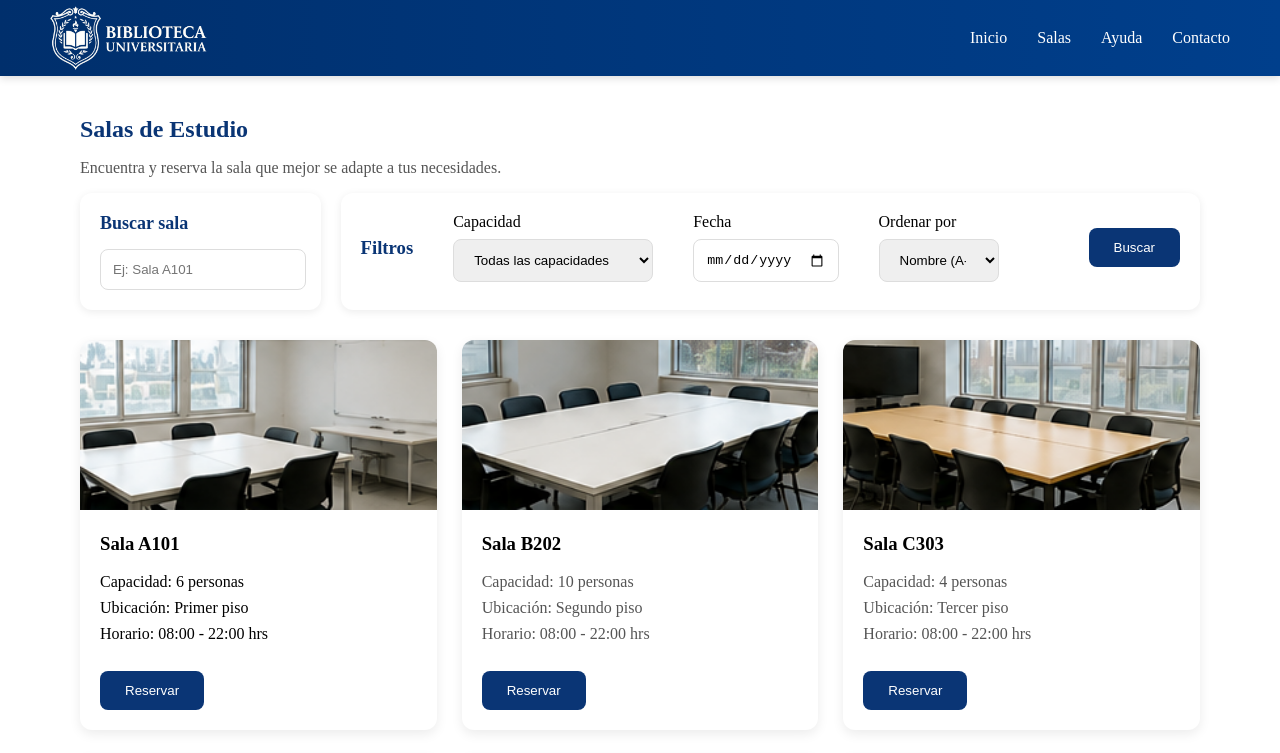
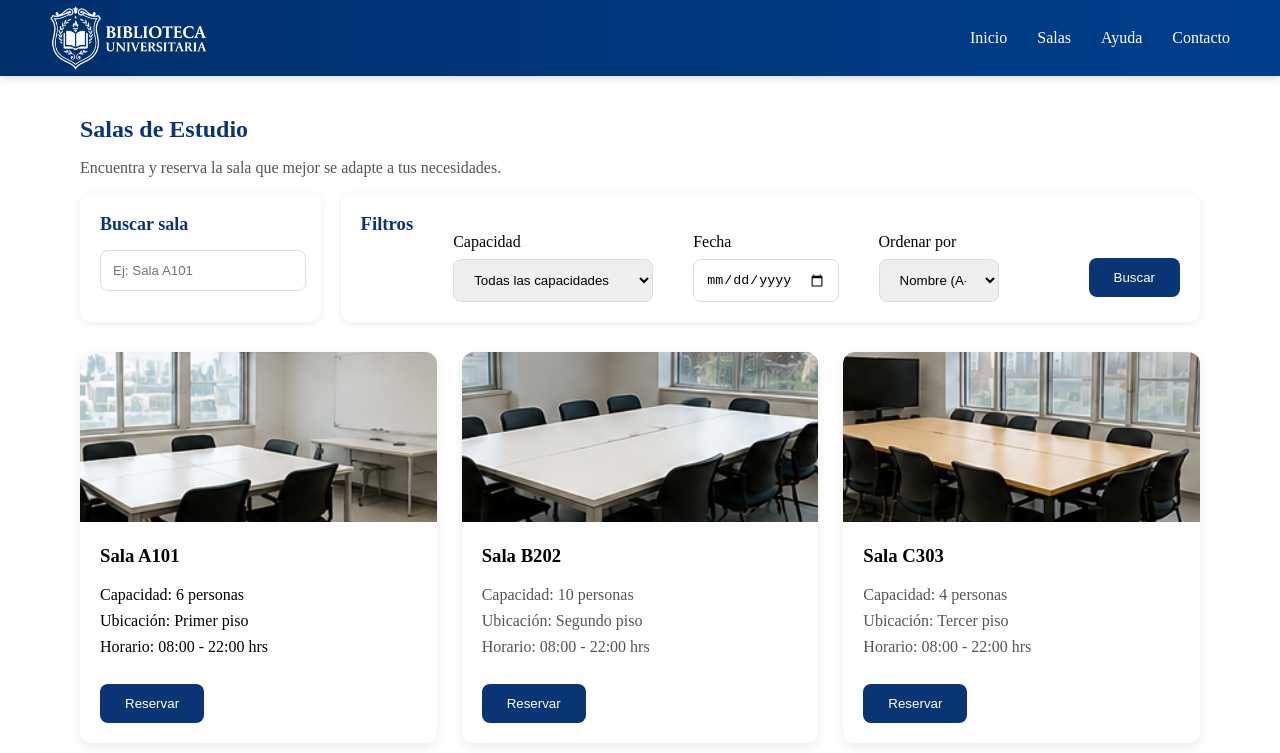
Before and after one commit to LondonDev-01/ICIFG003-SOL2-EQUIPO07, an Angular app in the folder frontend/: page /salas in a window 1280 px wide. Shown: the top 753 px of the page. Built offline with nearby package versions, Linux system fonts and the light colour scheme.

Commit message:
mejora en filtros

```diff
--- a/frontend/src/app/features/salas/salas/salas.css
+++ b/frontend/src/app/features/salas/salas/salas.css
@@ -62,7 +62,7 @@
 
 .filtros {
     display: flex;
-    align-items: center;
+    align-items: flex-start;
     gap: 40px;
 }
 
@@ -71,6 +71,7 @@
 .buscar {
     width: 50%;
     flex: 1;
+    margin-top: 1px;
 }
 
 .buscar input {
@@ -132,6 +133,7 @@
     flex-direction: column;
     align-items: flex-start;
     gap: 8px;
+    margin-top: 20px;
 }
 
 .fecha input {
@@ -160,6 +162,7 @@
     padding: 12px 25px;
 
     cursor: pointer;
+    margin-top: 45px;
 }
 
 .barra-superior{
```
